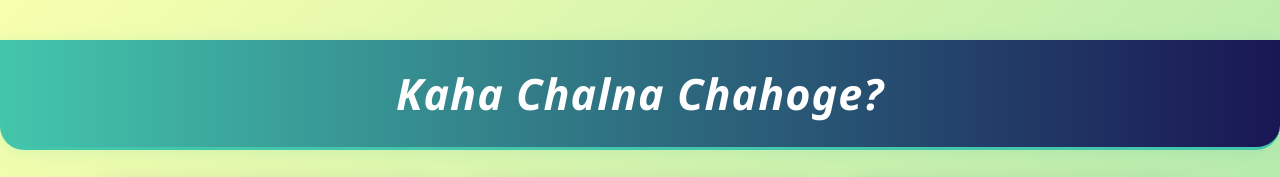
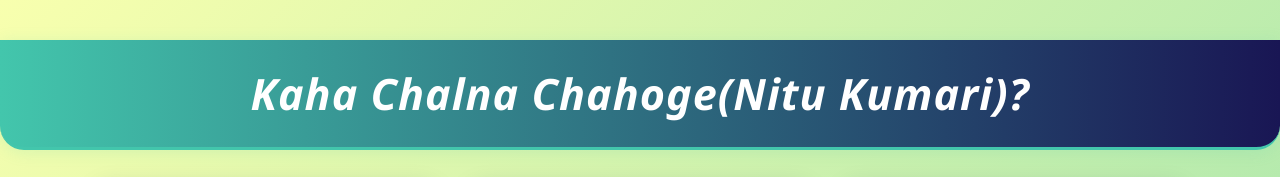
Before and after one commit to Priyanshu23-05-2003/OGs, a plain HTML site: page index.html in a window 1280 px wide. Shown: the top 177 px of the page. Drawn offline with Linux system fonts and the light colour scheme; grey boxes are pictures that could not be loaded.

Commit message:
Update index.html

```diff
--- a/index.html
+++ b/index.html
@@ -10,7 +10,7 @@
 
 <body>
     <h1 class="main-title">
-        Kaha Chalna Chahoge?
+        Kaha Chalna Chahoge(Nitu Kumari)?
     </h1>
 
     <div class="video-gallery">
```
